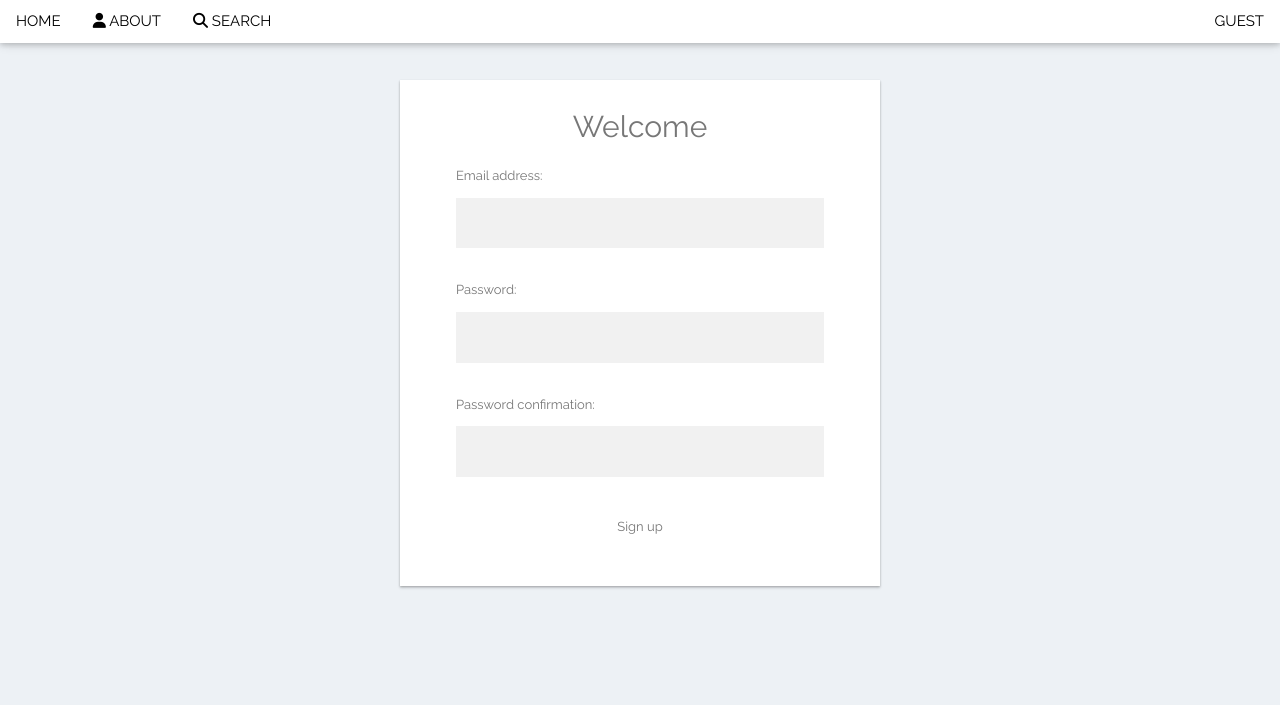
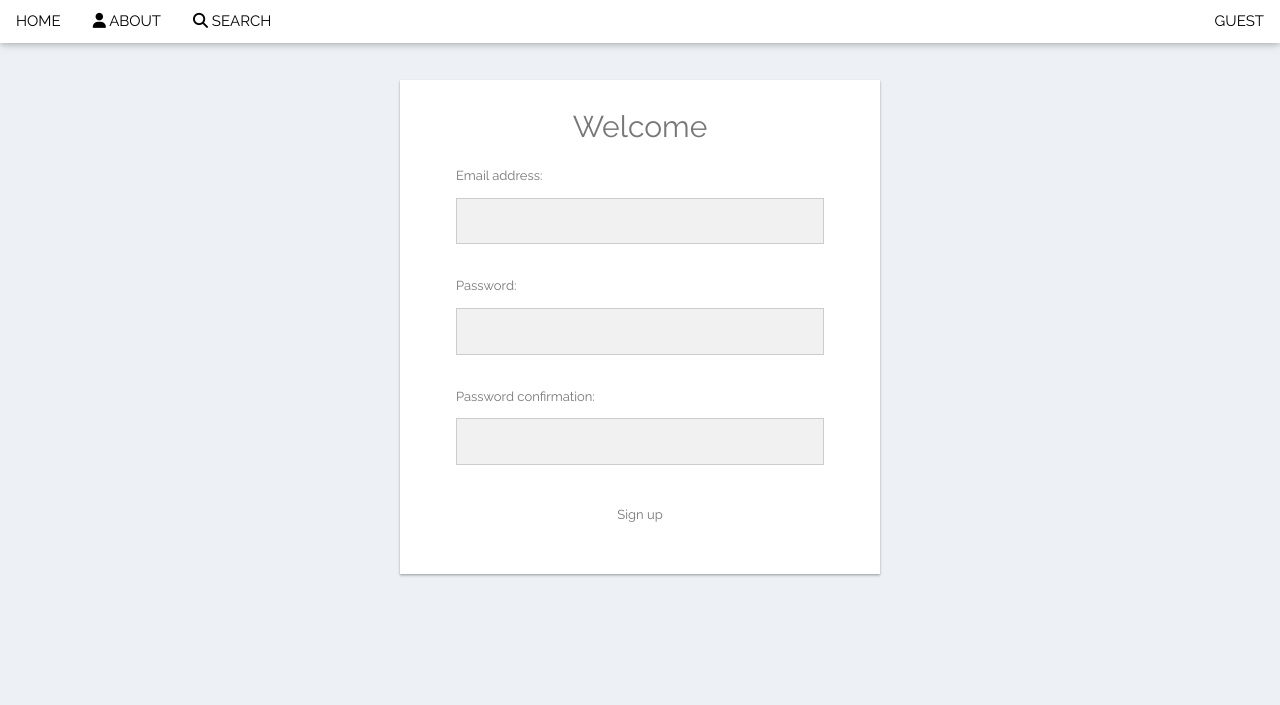
Before and after one commit to NNHieu/homestay, a Django app: page /account/signup/ in a window 1280 px wide. Shown: the top 705 px of the page. Run offline with Django 3.2, Linux system fonts and the light colour scheme; some libraries are stand-ins or nearby versions.

Commit message:
Cập nhật giao diện account Thêm comment.

```diff
--- a/user/templates/user/login.html
+++ b/user/templates/user/login.html
@@ -27,11 +27,11 @@
     {% endif %}
 <div class="form-group__text">
     <label for="email">Email</label>
-    <input type="text" id="email" name="email" class value required oninput="onblur(this)" >
+    <input type="text" id="email" name="email"  class="w3-input w3-border" value required oninput="onblur(this)" >
 </div>
 <div class="form-group__text">
     <label for="password">Password</label>
-    <input type="password" id="password" name="password" class value required oninput="onblur(this)" >
+    <input type="password" id="password" name="password"  class="w3-input w3-border" value required oninput="onblur(this)" >
 </div>
 {% endblock %}
 {% block submit_button_text %}Login{% endblock %}
--- a/user/templates/user/signup.html
+++ b/user/templates/user/signup.html
@@ -15,7 +15,7 @@
             {{ field.label_tag }}
             <div class="input-line">
                 {% if not 'password' in field.name %}
-                    <input type="text" id="{{ field.id_for_label }}" name="{{ field.name }}" class
+                    <input type="text" id="{{ field.id_for_label }}" name="{{ field.name }}" class="w3-input w3-border"
                            value="{{ field.value|default_if_none:'' }}" required
                            autocomplete="off" data-validate-url="{% url "account:validate" %}">
 
@@ -29,7 +29,7 @@
                         <p style="color: red">{{ error }}</p>
                     {% endfor %}
                 {% else %}
-                    <input type="password" id="{{ field.id_for_label }}" name="{{ field.name }}" class value required
+                    <input type="password" id="{{ field.id_for_label }}" name="{{ field.name }}"  class="w3-input w3-border" value required
                            autocomplete="off" data-validate-url="{% url "account:validate" %}">
                 {% endif %}
                 {#                                {% if field.help_text %}#}
```
Also changed, not shown: db.sqlite3.
